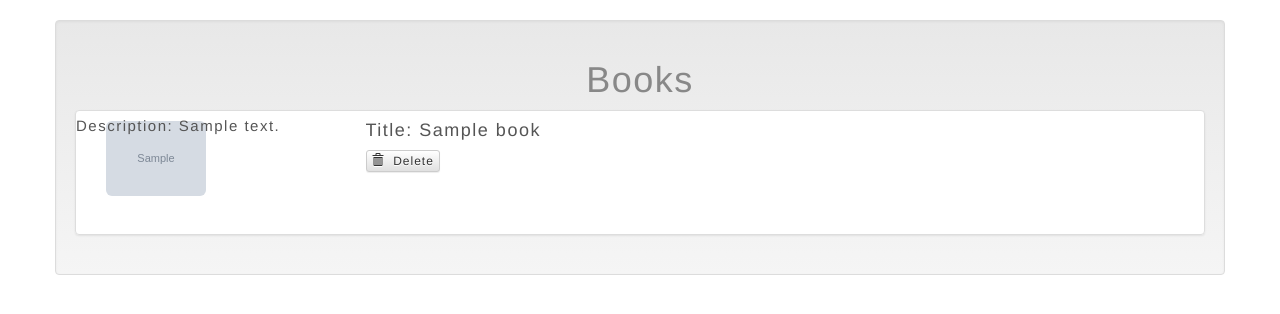
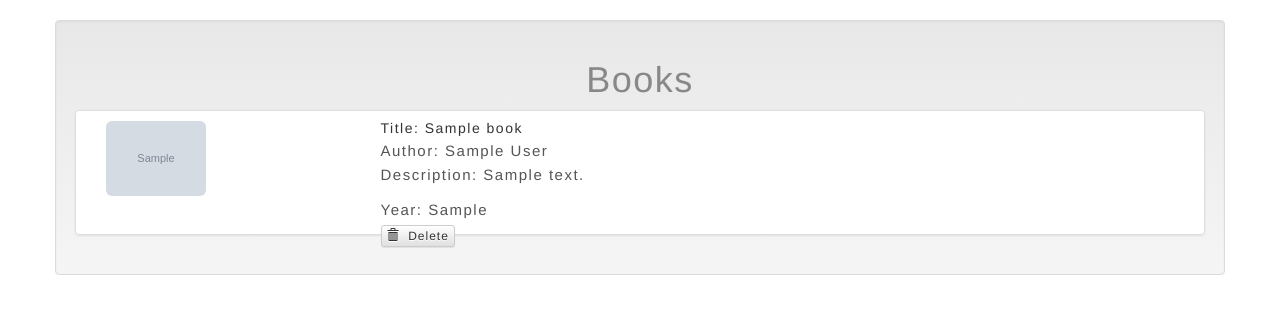
Before and after one commit to ghostnet2000/meekmill, a Django app: page / in a window 1280 px wide. Shown: the part 52-366 px from the top of the page. Run offline with Django 3.2, Linux system fonts and the light colour scheme; tables that the repository leaves empty hold one stand-in row (values such as "Sample post"); grey boxes marked "Sample" are stand-in pictures; parts of the project's set-up code (start-up, migrations or seed data) failed here and were passed over; some libraries are stand-ins or nearby versions.

Commit message:
15th build

```diff
--- a/final/book/books/templates/index.html
+++ b/final/book/books/templates/index.html
@@ -21,20 +21,13 @@
                         {% endif %}
                     </figure>
                 </div>
-                <!---
+
                 <div class="col-md-3 offset8">
                     <h5 class="list-group-item-heading"> Title: {{ book.title }} </h5>
                     <p class="list-group-item-text"> Author: {{ book.author }} </p>
-                    <p class="list-group-item-text"> Description: {{ book.description }} </p>
+                    <p> Description: {{ book.description }} </p>
                     <p class="list-group-item-text"> Year: {{ book.year }} </p>
                     <form action="{% url 'books:delete_book' book.id %}" method="post" style="display: inline;">
-                    -->
-                    <div class="media-body">
-                        <h4 class="media-heading">Title: {{ book.title }} </h4> <!-- heading 1 -->
-                        <div class="media-body__width-fix">
-                          <div class="book-ellipsis-overflow-class"> Description: {{ book.description }} </div>
-                        </div>
-
                         {% csrf_token %}
                         <button type="submit" class="btn btn-default btn-xs">
                             <span class="glyphicon glyphicon-trash"></span>&nbsp; Delete
```
